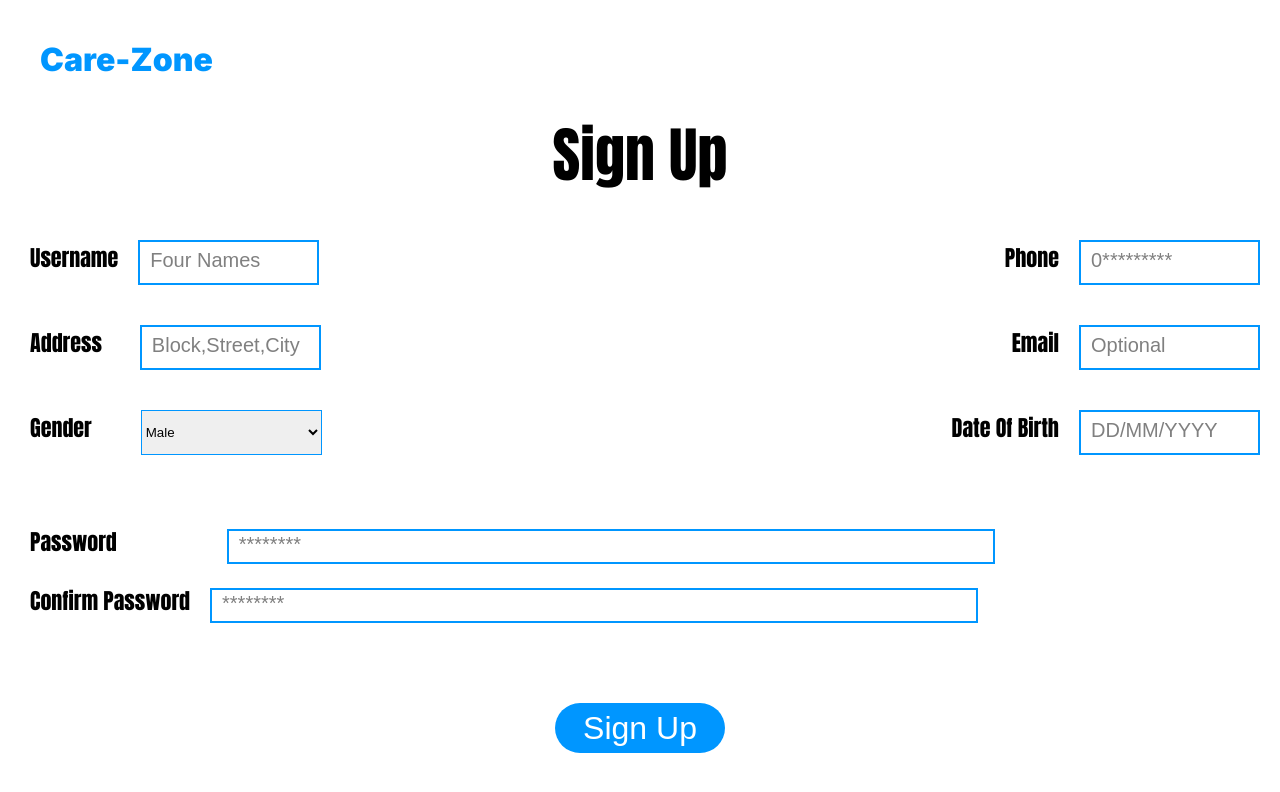
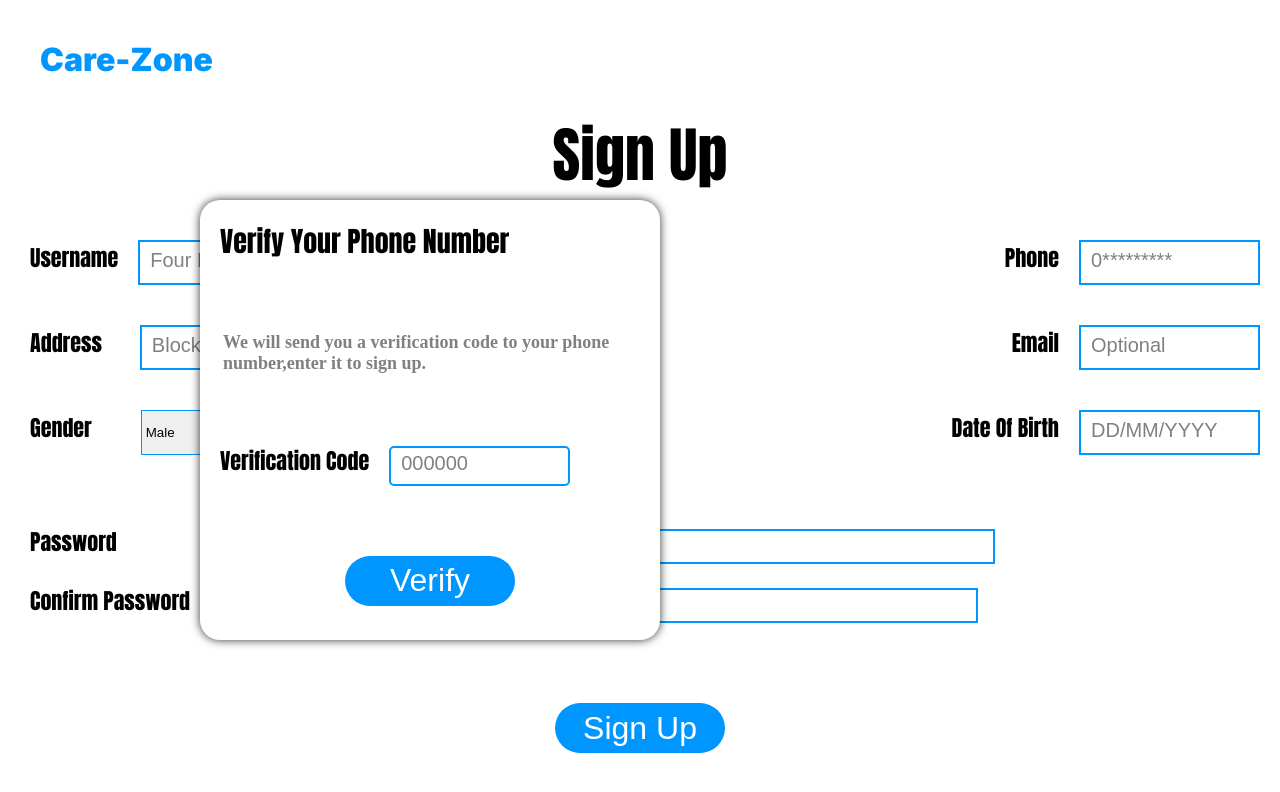
Before and after one commit to Redfield-13/clinic, a React (Create React App) app: page / in a window 1280 px wide. Both pictures are taken after a click on the button "Sign Up". Shown: the top 792 px of the page. Built offline with nearby package versions, Linux system fonts and the light colour scheme.

Commit message:
verify added

```diff
--- a/src/App.css
+++ b/src/App.css
@@ -43,6 +43,13 @@
 
 }
 
+.wel.nd{
+    font-size: 18px;
+    overflow: hidden;
+    width: 90%;
+    margin-bottom: 70px;
+}
+
 .signin{
     color: white;
     background-color: #0096FF;
@@ -55,6 +62,10 @@
     margin-left: auto;
     margin-right: auto;
     margin-top: 30px;
+}
+
+.signin.rd{
+    margin-top: 70px;
 }
 
 .signin:hover{
@@ -87,6 +98,20 @@
     font-size: 22px;
     font-weight: 700;
     font-family: Impact, Haettenschweiler, 'Arial Narrow Bold', sans-serif;
+}
+
+.ver label{
+    font-size: 22px;
+    font-weight: 700;
+    font-family: Impact, Haettenschweiler, 'Arial Narrow Bold', sans-serif;
+    margin-left: 20px;
+}
+
+.ver input{
+    height: 40px;
+    margin-left: 20px;
+    border: #0096FF solid 2px;
+    border-radius: 5px;
 }
 
 .form-1 input{
@@ -159,3 +184,24 @@ select{
 .signin.nd{
     margin-top: 80px;
 }
+
+.verify{
+    height: 440px;
+    width: 460px;
+    background-color: white;
+    position: absolute;
+    left: 200px;
+    top: 200px;
+    border-radius: 20px;
+    box-shadow: 0px 0px 10px rgba(0, 0, 0, 0.8);
+    display: none;
+}
+
+.vf{
+    font-size: 28px;
+    font-family: Impact, Haettenschweiler, 'Arial Narrow Bold', sans-serif;
+    font-weight: 600;
+    margin-left: 20px;
+    margin-top: 20px;
+    margin-bottom: 70px;
+}
--- a/src/components/signup.js
+++ b/src/components/signup.js
@@ -1,6 +1,14 @@
 import React from 'react'
 
 function signup() {
+
+    const show = ()=>{
+        document.getElementById('verify').style.display = 'block'
+    }
+
+    const dismiss = ()=>{
+        document.getElementById('verify').style.display = 'none'
+    }
   return (
     <div>
         <div className="logo nd">Care-Zone</div>
@@ -48,7 +56,17 @@ function signup() {
             <input placeholder='********' type="text" name="" id="" />
         </form>
 
-        <button className='signin nd'>Sign Up</button>
+        <button onClick={show} className='signin nd'>Sign Up</button>
+
+        <div id='verify' className="verify">
+            <p className='vf'>Verify Your Phone Number</p>
+            <div className="wel nd">We will send you a verification code to your phone number,enter it to sign up.</div>
+            <form className='ver' action="">
+                <label htmlFor="">Verification Code</label>
+                <input placeholder='000000' type="text" />
+            </form>
+            <button onClick={dismiss} className='signin rd'>Verify</button>
+        </div>
     </div>
   )
 }
```
